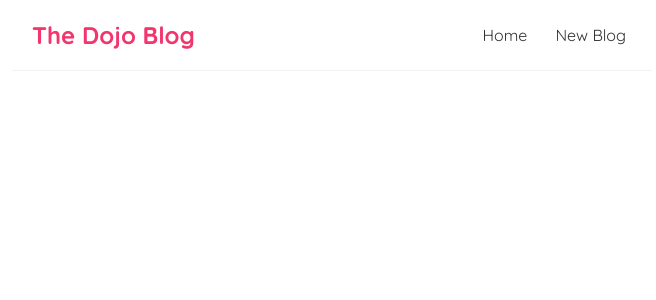
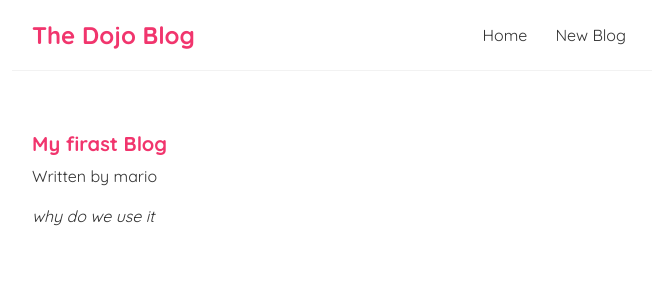
Before and after one commit to JonPro0/create_react_app, a React (Create React App) app: page /blogs/1 in a window 1280 px wide. Shown: the top 300 px of the page, without its empty margins (308-964 px from the left). Built offline with nearby package versions, Linux system fonts and the light colour scheme; data requests are answered from the project's data file.

Commit message:
finished lesson 26

```diff
--- a/src/App.js
+++ b/src/App.js
@@ -2,6 +2,7 @@
 import Home from './Home';
 import Create from './Create'
 import { BrowserRouter as Router, Route, Switch } from 'react-router-dom'
+import BlogDetails from './BlogDetails';
 
 function App() {
   return (
@@ -16,6 +17,9 @@
           <Route path="/create">
             <Create/>
           </Route>
+          <Route path="/blogs/:id">
+            <BlogDetails/>
+          </Route>
         </Switch>
       </div>
     </div>
--- /dev/null
+++ b/src/BlogDetails.js
@@ -0,0 +1,23 @@
+import { useParams } from "react-router-dom";
+import useFetch from "./useFetch";
+
+const BlogDetails = () => {
+    const { id } = useParams()
+    const {data:blog, error, isPending} = useFetch('http://localhost:8000/blogs/' + id)
+
+    return (
+        <div className="blog-details">
+            { isPending && <div>Loading...</div>}
+            { error && <div>{ error }</div>}
+            { blog &&
+            <article>
+                <h2>{blog.title}</h2>
+                <p>Written by {blog.author}</p>
+                <div>{blog.body}</div>
+            </article>
+            }
+        </div>
+     );
+}
+
+export default BlogDetails;
--- a/src/BlogList.js
+++ b/src/BlogList.js
@@ -1,11 +1,16 @@
+import { Link } from "react-router-dom";
+
 const BlogList = ({blogs, title}) => {
     return (
         <div className="blog-list">
             <h2>{title}</h2>
             {blogs.map((blog) => (
                 <div className="blog-preview" key={blog.id}>
-                    <h2>{blog.title}</h2>
-                    <p>Written by {blog.author}</p>
+                    <Link to={`/blogs/${blog.id}`}>
+                        <h2>{blog.title}</h2>
+                        <p>Written by {blog.author}</p>
+                    </Link>
+
 
                 </div>
             ))}
--- a/src/index.css
+++ b/src/index.css
@@ -50,3 +50,27 @@
   color:#f1356d;
   margin-bottom: 8px;
 }
+
+.blog-preview a{
+  text-decoration: none;
+}
+/* BLog DEtails Page*/
+.blog-details h2 {
+  font-size: 20px;
+  color:#f1356d;
+  margin-bottom: 10px;
+}
+
+.blog-details div {
+  margin: 20px 0;
+  font-style:italic;
+}
+
+.blog-details button {
+  background: #f1356d;
+  color: #fff;
+  border: 0;
+  padding: 8px;
+  border-radius: 8px;
+  cursor: pointer;
+}
```
